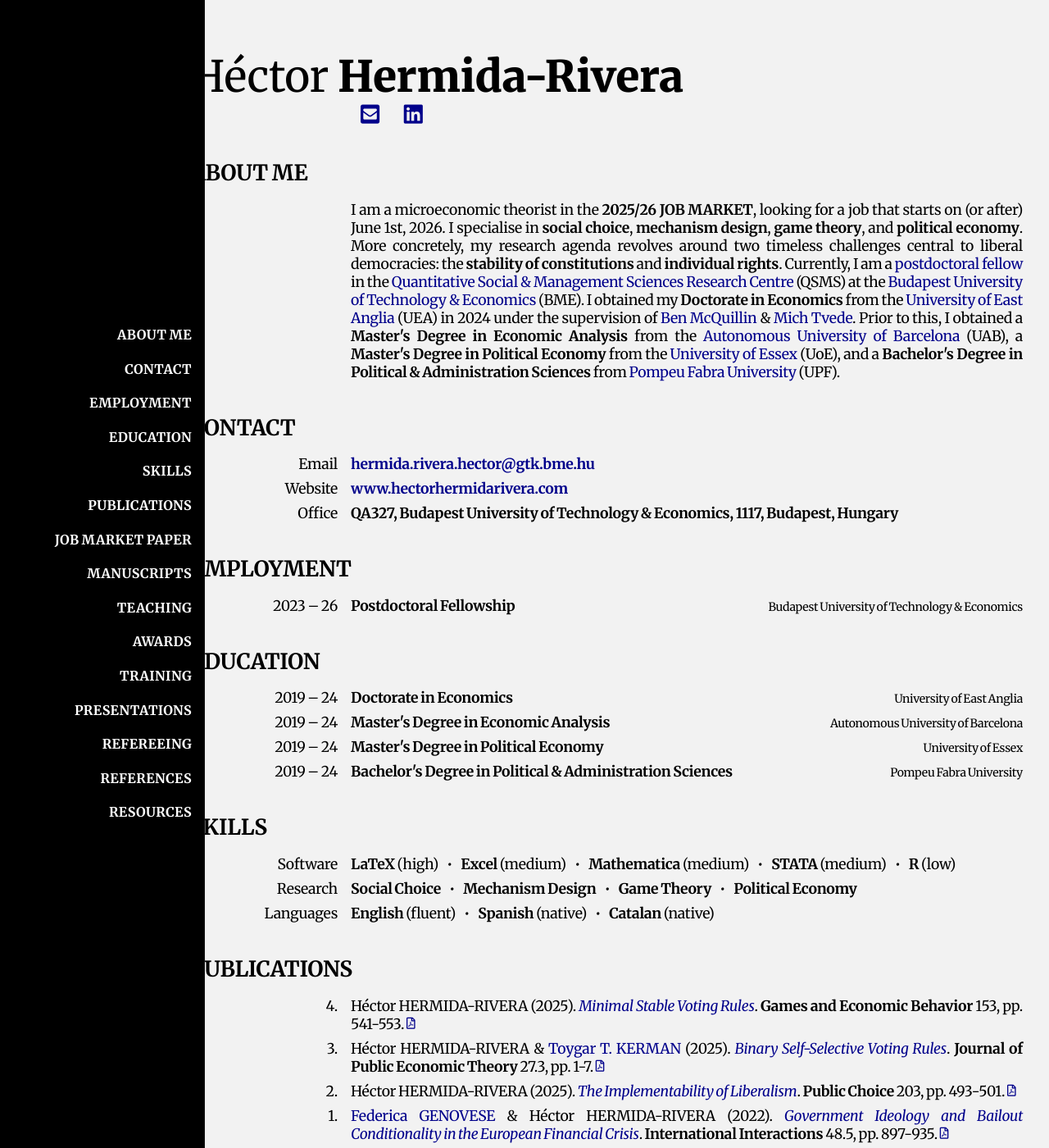
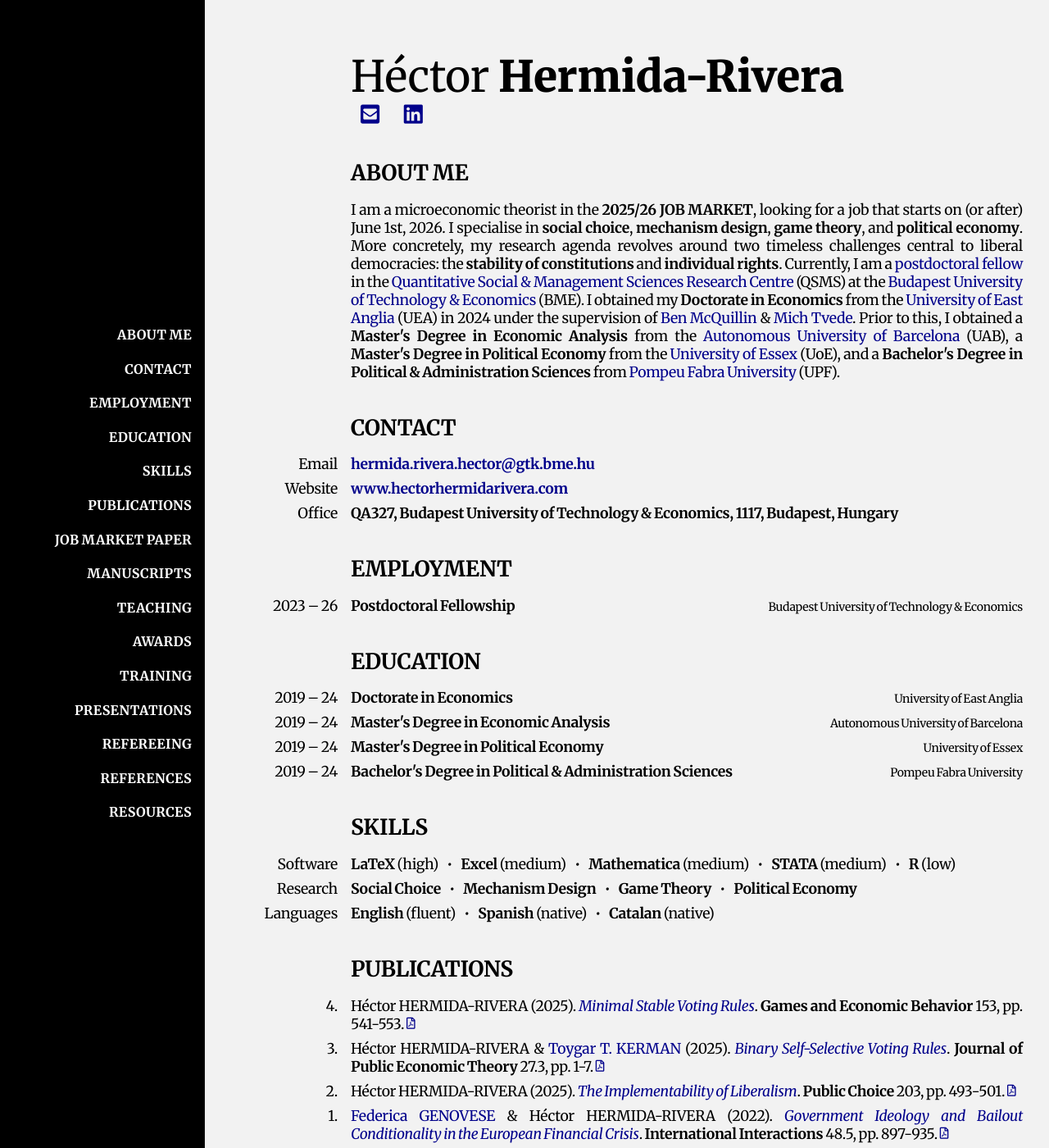
Before and after one commit to HectorHermidaRivera/hectorhermidarivera.github.io, a Jekyll site: the page built from index.md, in a window 1280 px wide and 1400 px high. Shown: the whole window at 82% size. Built offline with Jekyll 4.4.1, drawn with Linux system fonts in a browser that asks for light colours; a style sheet for code colours, icons or effects is not loaded.

Commit message:
Update style.css

```diff
--- a/assets/css/style.css
+++ b/assets/css/style.css
@@ -28,7 +28,7 @@ body {
   font-size: 2em;
   font-weight: bold;
   margin-bottom: 0px;
-/*  padding-left: 196px; */
+  padding-left: 196px;
 }
 
 .name-title {
@@ -47,7 +47,7 @@ body {
 .content h5,
 .content h6 {
   margin-left: 0;
-/*  padding-left: 196px;  /* remove fixed padding */
+  padding-left: 196px;  /* remove fixed padding */
   margin-bottom: 0;
   margin-top: 40px;
   text-transform: uppercase;
```
